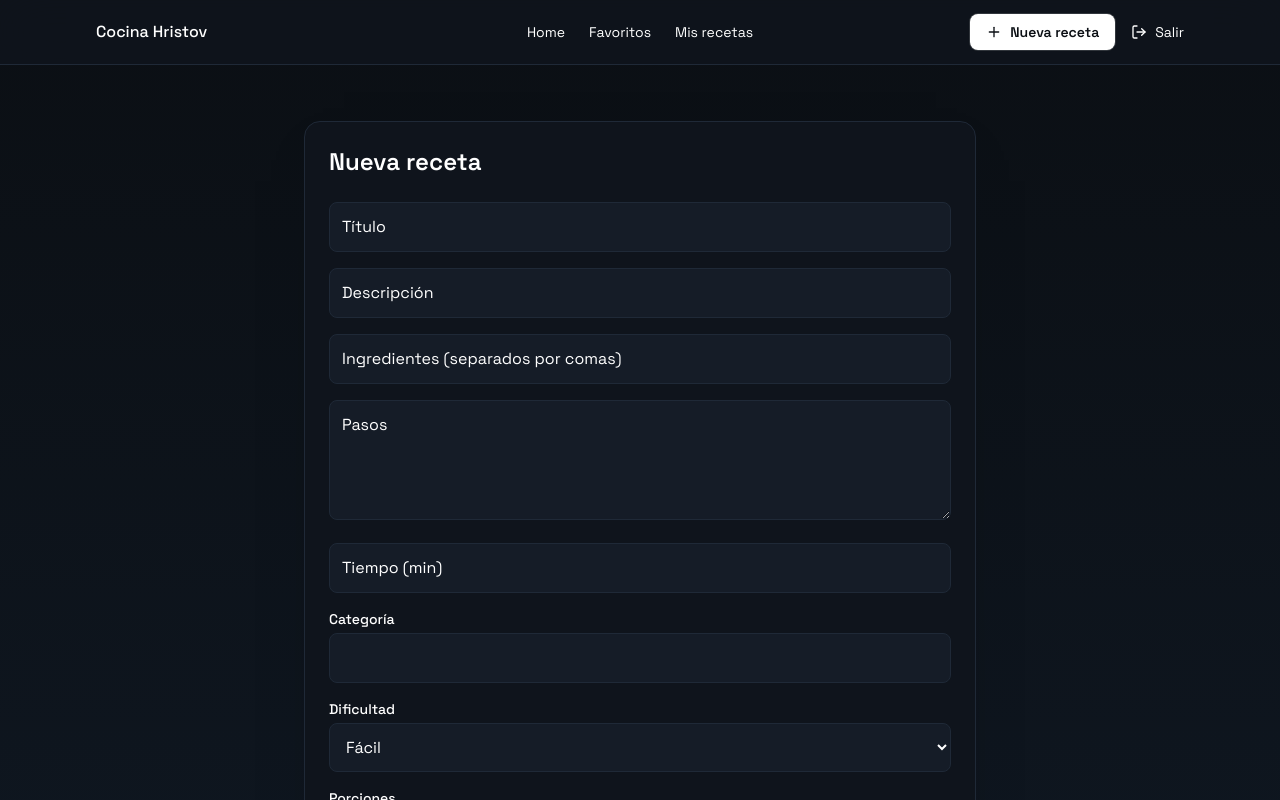
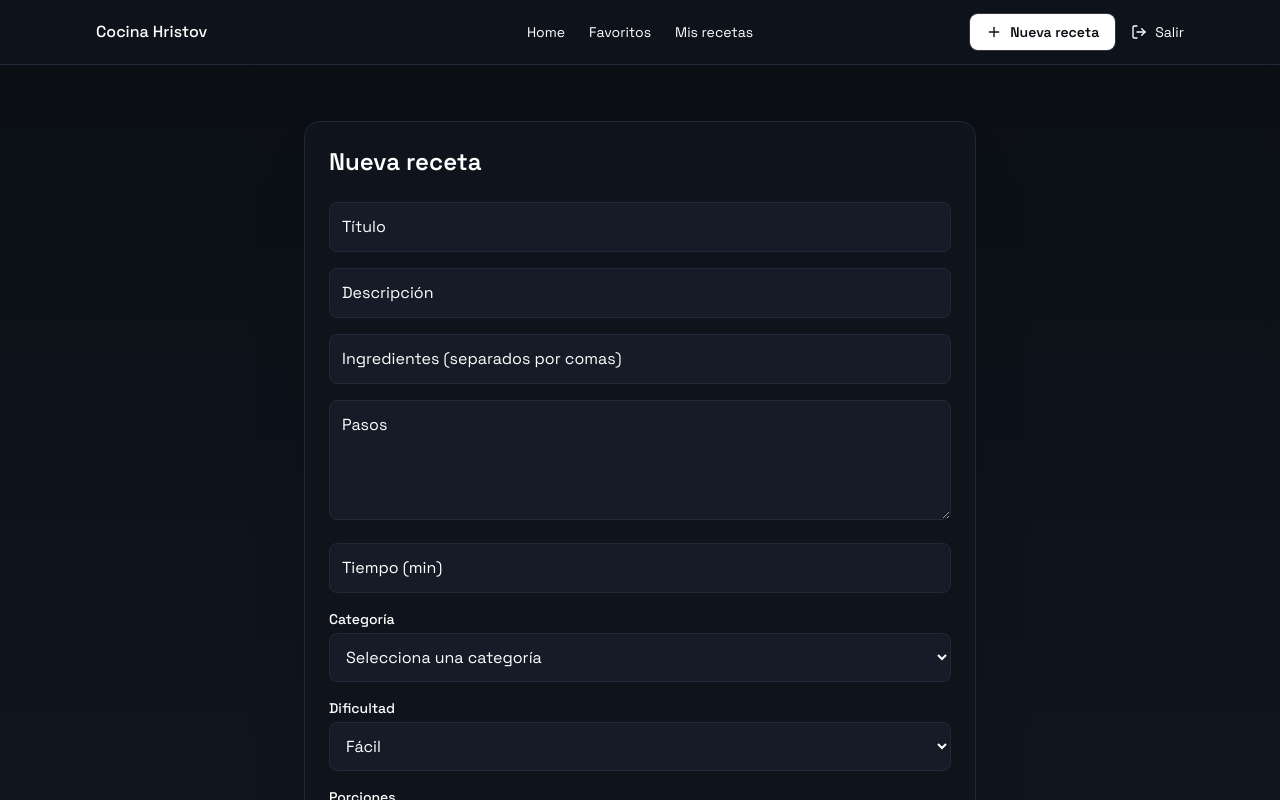
Before and after one commit to eKs-stack/recipes-frontend, a React (Vite) app: page /new in a window 1280 px wide. Shown: the top 800 px of the page. Built offline with nearby package versions, Linux system fonts and the light colour scheme; sample sign-in values are in the browser's storage.

Commit message:
cambios minimos en UI

```diff
--- a/src/components/RecipeCard.jsx
+++ b/src/components/RecipeCard.jsx
@@ -1,9 +1,9 @@
 import { Link } from 'react-router-dom'
-import { Clock, Heart } from 'lucide-react'
+import { Clock, Heart, Tag, Users } from 'lucide-react'
 import { useAuth } from '../context/useAuth'
 import { useFavorites } from '../context/useFavorites'
 
-const RecipeCard = ({ recipe }) => {
+const RecipeCard = ({ recipe, showEdit = true }) => {
   const { user, isAuthenticated } = useAuth()
   const { toggleFavorite, isFavorite } = useFavorites()
 
@@ -12,6 +12,12 @@ const RecipeCard = ({ recipe }) => {
     typeof recipe.owner === 'string' ? recipe.owner : recipe.owner?._id
   const isOwner = Boolean(isAuthenticated && userId && ownerId === userId)
   const favorite = isFavorite(recipe._id)
+  const servingsValue = recipe.servings ?? null
+  const servingsLabel =
+    servingsValue !== null
+      ? `${servingsValue} porcion${servingsValue === 1 ? '' : 'es'}`
+      : 'Sin porciones'
+  const categoryLabel = recipe.category || 'Sin categoría'
 
   const handleToggleFavorite = (event) => {
     event.preventDefault()
@@ -59,10 +65,18 @@ const RecipeCard = ({ recipe }) => {
             <Clock className="h-3.5 w-3.5" />
             <span>{recipe.prepTime} min</span>
           </div>
+          <div className="flex items-center gap-1.5">
+            <Users className="h-3.5 w-3.5" />
+            <span>{servingsLabel}</span>
+          </div>
+        </div>
+        <div className="mt-2 flex items-center gap-1.5 text-xs text-[var(--muted)]">
+          <Tag className="h-3.5 w-3.5" />
+          <span>{categoryLabel}</span>
         </div>
       </Link>
 
-      {isOwner && (
+      {isOwner && showEdit && (
         <div className="px-4 pb-4">
           <Link
             to={`/recipes/${recipe._id}/edit`}
--- a/src/components/RecipeForm.jsx
+++ b/src/components/RecipeForm.jsx
@@ -20,6 +20,16 @@ const RecipeForm = ({
 }) => {
   const inputClass =
     'w-full rounded-lg border border-[var(--border)] bg-[var(--card-strong)] p-3 text-[var(--text)] placeholder:text-[var(--muted)] outline-none transition focus:border-white focus:ring-2 focus:ring-white/20'
+  const categoryOptions = [
+    'Principal',
+    'Acompañamiento',
+    'Entrante',
+    'Postre',
+    'Bebida',
+    'Otro'
+  ]
+  const hasCustomCategory =
+    Boolean(category) && !categoryOptions.includes(category)
 
   return (
     <form onSubmit={onSubmit} className="space-y-4">
@@ -67,12 +77,22 @@ const RecipeForm = ({
         <label className="mb-1 block text-sm font-medium text-[var(--muted)]">
           Categoría
         </label>
-        <input
+        <select
           className={inputClass}
           value={category}
           onChange={(e) => setCategory(e.target.value)}
           required
-        />
+        >
+          <option value="" disabled>
+            Selecciona una categoría
+          </option>
+          {hasCustomCategory && <option value={category}>{category}</option>}
+          {categoryOptions.map((option) => (
+            <option key={option} value={option}>
+              {option}
+            </option>
+          ))}
+        </select>
       </div>
 
       <div>
--- a/src/components/RecipeGrid.jsx
+++ b/src/components/RecipeGrid.jsx
@@ -1,5 +1,5 @@
 import RecipeCard from './RecipeCard'
-export default function RecipeGrid({ recipes, onSelectRecipe }) {
+export default function RecipeGrid({ recipes, onSelectRecipe, showEdit = true }) {
   if (!recipes || recipes.length === 0) {
     return (
       <div className="rounded-2xl border border-[var(--border)] bg-[var(--card)] py-20 text-center">
@@ -16,6 +16,7 @@ export default function RecipeGrid({ recipes, onSelectRecipe }) {
         <RecipeCard
           key={recipe._id}
           recipe={recipe}
+          showEdit={showEdit}
           onClick={() => onSelectRecipe(recipe)}
         />
       ))}
--- a/src/pages/Home.jsx
+++ b/src/pages/Home.jsx
@@ -45,6 +45,7 @@ export default function Home() {
       <RecipeGrid
         recipes={recipes}
         onSelectRecipe={(recipe) => console.log(recipe)}
+        showEdit={false}
       />
     </main>
   )
--- a/src/pages/MyRecipes.jsx
+++ b/src/pages/MyRecipes.jsx
@@ -35,7 +35,7 @@ const MyRecipes = () => {
       <div className="mb-8">
         <h2 className="text-2xl font-semibold">Mis recetas</h2>
         <p className="mt-2 text-sm text-[var(--muted)]">
-          Solo ves las recetas creadas por tu usuario.
+          Solo ves las recetas creadas por ti.
         </p>
       </div>
       <RecipeGrid recipes={recipes} onSelectRecipe={() => {}} />
--- a/src/pages/RecipeDetail.jsx
+++ b/src/pages/RecipeDetail.jsx
@@ -40,12 +40,29 @@ const RecipeDetail = () => {
       </p>
     )
 
+  const servingsValue = recipe.servings ?? null
+  const servingsLabel =
+    servingsValue !== null
+      ? `${servingsValue} porcion${servingsValue === 1 ? '' : 'es'}`
+      : 'Sin porciones'
+  const categoryLabel = recipe.category || 'Sin categoría'
+
   return (
     <div className="page-fade mx-auto mt-8 max-w-3xl space-y-6 rounded-2xl border border-[var(--border)] bg-[var(--card)] p-6 shadow-[0_20px_60px_-40px_rgba(0,0,0,0.6)]">
       <div>
         <h2 className="mb-2 text-3xl font-semibold">{recipe.title}</h2>
 
         <p className="text-[var(--muted)]">{recipe.description}</p>
+        <div className="mt-3 flex flex-wrap gap-4 text-sm text-[var(--muted)]">
+          <span>
+            Categoría:{' '}
+            <span className="text-[var(--text)]">{categoryLabel}</span>
+          </span>
+          <span>
+            Porciones:{' '}
+            <span className="text-[var(--text)]">{servingsLabel}</span>
+          </span>
+        </div>
       </div>
 
       <div>
```
